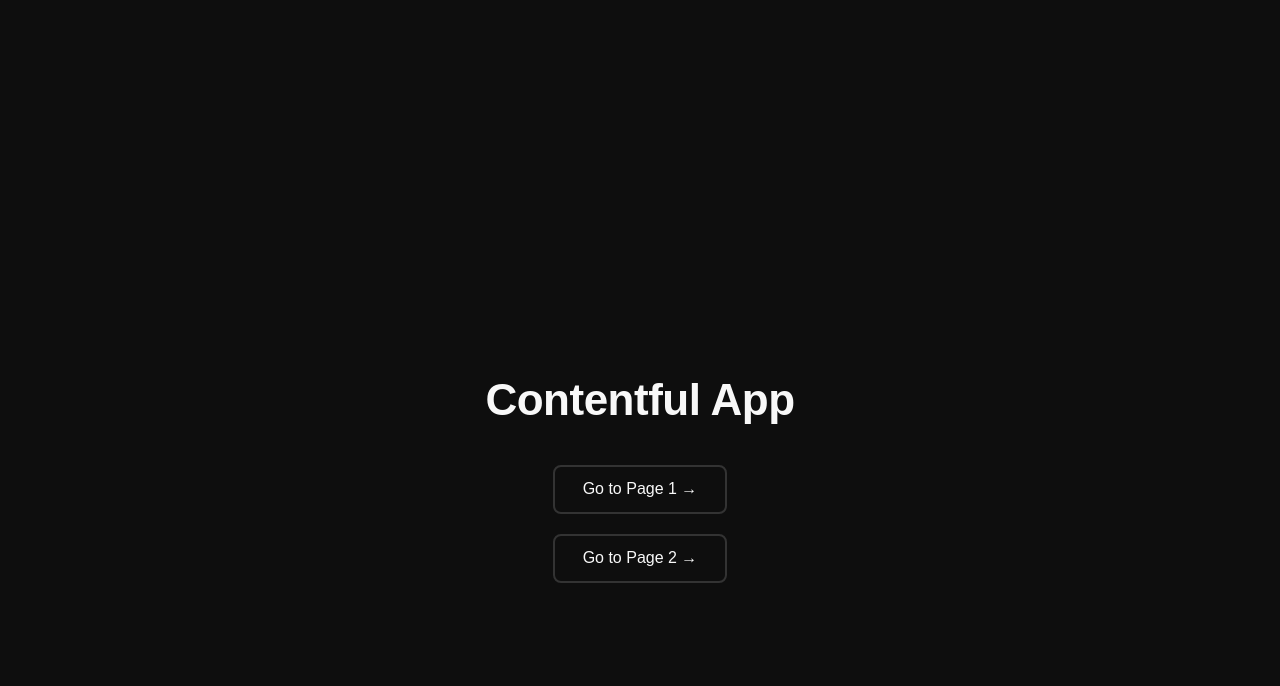
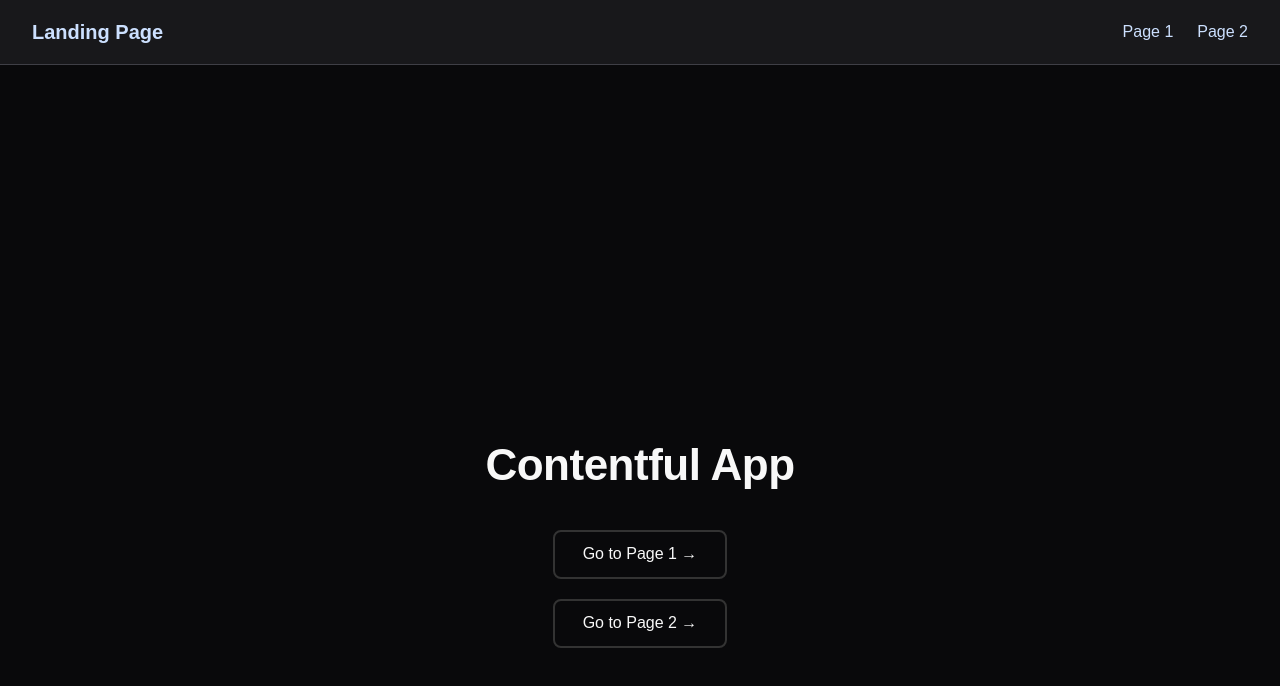
Before and after one commit to TheDarkArtist/landing-frontend, a Next.js app: page / in a window 1280 px wide. Shown: the top 686 px of the page. Built offline with nearby package versions, Linux system fonts and the light colour scheme.

Commit message:
feat: add navigation, README instructions, .env-example

```diff
--- a/src/app/globals.css
+++ b/src/app/globals.css
@@ -1,5 +1,5 @@
 :root {
-  --bg-color: #0e0e0e;
+  --bg-color: #09090b;
   --fg-color: #f8f8f8;
   --accent-color: #4ade80;
   --border-color: #333;
@@ -9,8 +9,7 @@
 
 html,
 body {
-  background-color: #0e0e0e;
-  max-width: 1536px;
+  background-color: var(--bg-color);
   color: #f8f8f8;
   margin: 0 auto;
   padding: 0;
--- a/src/app/layout.tsx
+++ b/src/app/layout.tsx
@@ -1,6 +1,7 @@
 import type { Metadata } from "next";
 import { Geist, Geist_Mono } from "next/font/google";
 import "./globals.css";
+import { Navbar } from "@/components/navbar";
 
 const geistSans = Geist({
   variable: "--font-geist-sans",
@@ -24,6 +25,7 @@
   return (
     <html lang="en">
       <body className={`${geistSans.variable} ${geistMono.variable}`}>
+        <Navbar />
         {children}
       </body>
     </html>
--- /dev/null
+++ b/src/components/navbar/index.tsx
@@ -0,0 +1,16 @@
+import Link from 'next/link';
+import styles from './navbar.module.css';
+
+export const Navbar = () => {
+  return (
+    <nav className={styles.navbar}>
+      <div className={styles.logo}>
+        <Link href="/">Landing Page</Link>
+      </div>
+      <ul className={styles.navList}>
+        <li><Link href="/landing/page-1">Page 1</Link></li>
+        <li><Link href="/landing/page-2">Page 2</Link></li>
+      </ul>
+    </nav>
+  );
+};
--- /dev/null
+++ b/src/components/navbar/navbar.module.css
@@ -0,0 +1,39 @@
+.navbar {
+  display: flex;
+  justify-content: space-between;
+  align-items: center;
+  position: sticky;
+  top: 0;
+  z-index: 2;
+  background-color: #18181b;
+  color: #cce0ff;
+  height: 4rem;
+  padding: 0 2rem;
+  border-bottom: 1px solid #3f3f46;
+}
+
+.logo a {
+  color: #cce0ff;
+  text-decoration: none;
+  font-weight: bold;
+  font-size: 1.25rem;
+}
+
+.navList {
+  display: flex;
+  list-style: none;
+  gap: 1.5rem;
+  margin: 0;
+  padding: 0;
+}
+
+.navList li a {
+  color: #cce0ff;
+  text-decoration: none;
+  font-weight: 500;
+  transition: color 0.2s ease;
+}
+
+.navList li a:hover {
+  color: #ffffff;
+}
```
Also changed, not shown: src/app/landing/layout.tsx (added, +19 -0 lines), 1 other file (tests, documents, lock files or other folders).
